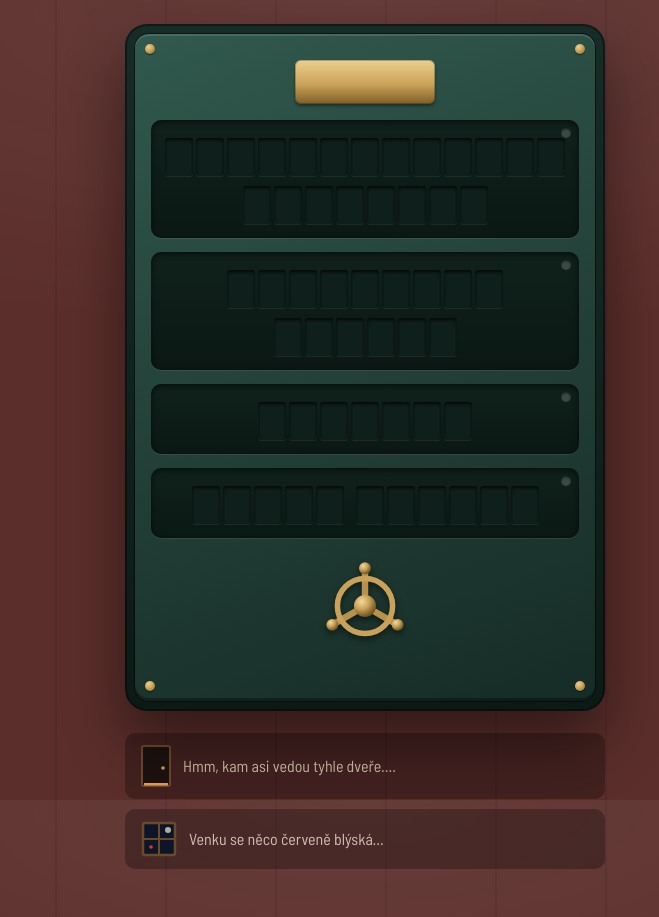
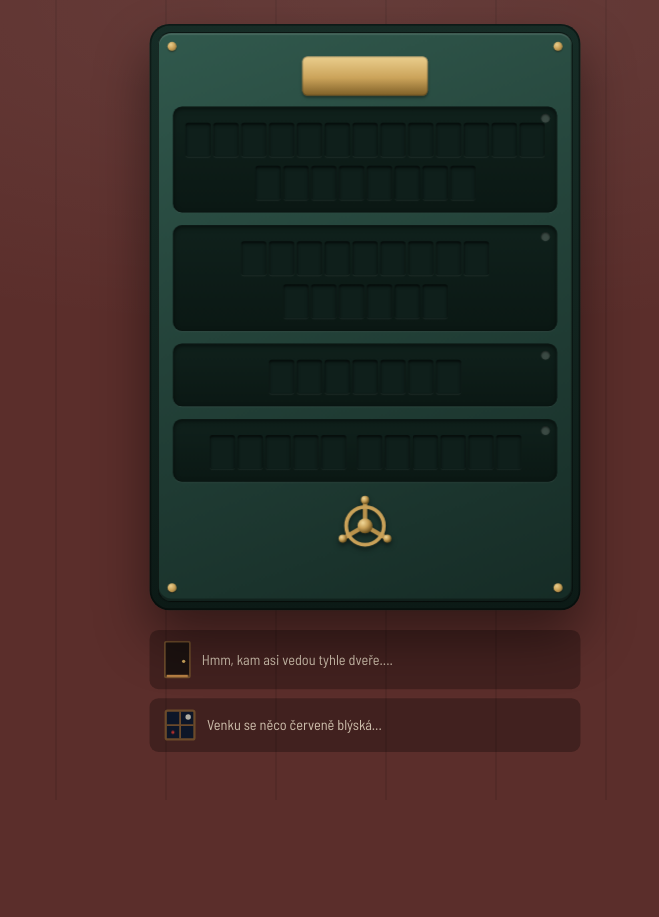
Before and after one commit to kurzimon2/tajemny-sejf, a plain HTML site: page index.html in a window 1280 px wide. Shown: the whole page, without its empty margins (275-934 px from the left). After the commit the page ends 800 px from the top, so only its background shows below. Drawn offline with Linux system fonts and the light colour scheme.

Commit message:
Add files via upload

```diff
--- a/index.html
+++ b/index.html
@@ -371,6 +371,19 @@ img{max-width:100%}
 .dossier-body{container-type:inline-size}
 @supports (width:1cqw){ .dossier-body .dossier-stamp{font-size:min(30px,8.6cqw);padding:3px 8px 1px} }
 @media (prefers-reduced-motion: reduce){ .dossier,.dossier-sheet{animation:none} }
+
+.scene-wrap{transform-origin:top center}
+.more-below{
+  position:fixed;left:50%;bottom:calc(14px + env(safe-area-inset-bottom,0px));z-index:4;translate:-50% 0;
+  width:44px;height:44px;border-radius:50%;border:0;display:grid;place-items:center;cursor:pointer;
+  background:rgba(203,163,90,.92);color:#2d1f08;box-shadow:0 4px 14px rgba(0,0,0,.5);animation:bob 1.4s ease-in-out infinite;
+}
+.more-below[hidden]{display:none}
+.more-below:focus-visible{outline:2px solid var(--brass-hi);outline-offset:3px}
+@keyframes bob{0%,100%{transform:translateY(0)}50%{transform:translateY(5px)}}
+@media (max-height:820px){ .wheel{width:70px;height:70px} .wheel-wrap{margin:14px 0 2px} .nameplate{margin-bottom:12px} }
+@media (max-width:420px){ .scene{padding-bottom:16px} }
+@media (prefers-reduced-motion: reduce){ .more-below{animation:none} }
 </style>
 </head>
 <body>
@@ -594,6 +607,7 @@ function sceneHTML(){
     '</div>' +
     '</div></main>' +
     '<button class="gear" id="gear" type="button" aria-label="Game settings"' + (ownerSeen ? '' : ' hidden') + '>' + GEAR + '</button>' +
+    '<button class="more-below" id="more-below" type="button" aria-label="Scroll down" hidden><svg width="22" height="22" viewBox="0 0 24 24" fill="none" stroke="currentColor" stroke-width="2.5" stroke-linecap="round" stroke-linejoin="round" aria-hidden="true"><path d="M6 9l6 6 6-6"/></svg></button>' +
     '<div class="dossier-view" id="dossier-view" hidden><div class="dossier-backdrop" data-dclose></div>' +
       '<div class="dossier-sheet" role="dialog" aria-modal="true" aria-label="' + esc(cfg.ui.fileLabel || 'File') + '">' +
         '<button class="dossier-close" type="button" data-dclose aria-label="Close">\u2715</button>' +
@@ -668,7 +682,7 @@ function openSafe(){
   document.getElementById('interior').setAttribute('aria-hidden', 'false');
   safe.classList.add('is-open');
   try { if (navigator.vibrate) navigator.vibrate([40, 80, 160]); } catch (e) {}
-  setTimeout(function(){ safe.classList.add('is-done'); window.scrollTo({ top: 0, behavior: reduceMotion ? 'auto' : 'smooth' }); }, reduceMotion ? 0 : 2100);
+  setTimeout(function(){ safe.classList.add('is-done'); fitScene(); window.scrollTo({ top: 0, behavior: reduceMotion ? 'auto' : 'smooth' }); }, reduceMotion ? 0 : 2100);
 }
 
 var tapCount = 0, tapTimer;
@@ -700,6 +714,7 @@ function bindScene(){
   document.getElementById('gear').addEventListener('click', openAdmin);
   sceneHost.querySelectorAll('[data-loc]').forEach(function(b){ b.addEventListener('click', function(){ enterRoom(b.dataset.loc); }); });
   document.getElementById('log-link').addEventListener('click', openLog);
+  document.getElementById('more-below').addEventListener('click', function(){ window.scrollTo({ top: document.documentElement.scrollHeight, behavior: reduceMotion ? 'auto' : 'smooth' }); });
   var dv = document.getElementById('dossier-view');
   document.getElementById('dossier').addEventListener('click', function(){
     dv.hidden = false; document.body.classList.add('lock');
@@ -712,7 +727,35 @@ function bindScene(){
     document.getElementById('dossier').focus();
   });
 }
-function renderScene(){ sceneHost.innerHTML = sceneHTML(); softImages(sceneHost); bindScene(); }
+function renderScene(){ sceneHost.innerHTML = sceneHTML(); softImages(sceneHost); bindScene(); fitScene(); }
+
+/* ---------- fit the safe screen to the phone ---------- */
+var MIN_SCALE = 0.72;
+function fitScene(){
+  var wrap = sceneHost.querySelector('.scene-wrap'), scene = sceneHost.querySelector('.scene');
+  if (!wrap || !scene) return;
+  var ae = document.activeElement;
+  if (ae && ae.classList && ae.classList.contains('plate-input') && wrap.dataset.fit) return; /* keyboard is up: keep the current size */
+  var cs = getComputedStyle(scene);
+  var avail = window.innerHeight - parseFloat(cs.paddingTop) - parseFloat(cs.paddingBottom);
+  var h = wrap.offsetHeight;
+  var s = h > 0 ? Math.max(MIN_SCALE, Math.min(1, avail / h)) : 1;
+  wrap.style.transform = s < 1 ? 'scale(' + s + ')' : '';
+  wrap.style.marginBottom = s < 1 ? (-(1 - s) * h) + 'px' : '';
+  wrap.dataset.fit = '1';
+  updateMoreHint();
+}
+function updateMoreHint(){
+  var hint = document.getElementById('more-below'); if (!hint) return;
+  var doc = document.documentElement;
+  var left = doc.scrollHeight - (window.scrollY + window.innerHeight);
+  hint.hidden = left < 40 || !!roomHost.innerHTML;
+}
+var fitTimer;
+window.addEventListener('resize', function(){ clearTimeout(fitTimer); fitTimer = setTimeout(fitScene, 150); });
+window.addEventListener('scroll', updateMoreHint, { passive: true });
+if (document.fonts && document.fonts.ready) document.fonts.ready.then(fitScene);
+window.addEventListener('load', fitScene);
 
 /* ---------- the places he can visit ---------- */
 var typing = null;
@@ -748,6 +791,7 @@ function leaveRoom(){
   stopTyping();
   roomHost.innerHTML = ''; loc = null;
   var ll = document.getElementById('log-link'); if (ll) ll.hidden = !prog.log.length;
+  fitScene();
   if (admin.hidden && sheet.hidden) document.body.classList.remove('lock');
   if (lastLocBtn && lastLocBtn.focus) lastLocBtn.focus();
 }
```
